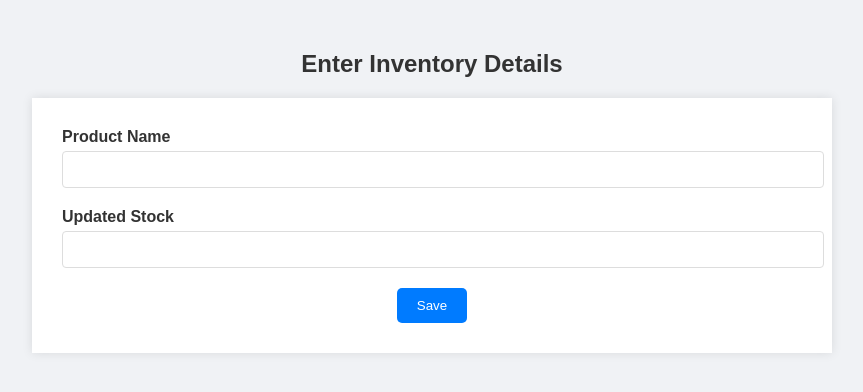
After one commit to anmollate/AI-INVENTORY-SYSTEM, a Flask app: page /updateinventory in a window 1280 px wide. The commit adds this page. Shown: the top 392 px of the page, without its empty margins (208-1071 px from the left). Run offline with Flask 3, Linux system fonts and the light colour scheme; some libraries are stand-ins or nearby versions.

Commit message:
Updation Of Inventory Successfull✅

```diff
--- a/app.py
+++ b/app.py
@@ -116,6 +116,30 @@ def lowstocklog():
 
     return render_template('lowstocklog.html', table=data)
 
+@app.route('/submitinv',methods=['POST'])
+def submitinv():
+    product=request.form['pname']
+    get_stock=int(request.form['upstock'])
+    conn=get_db_connection()
+    cursor=conn.cursor(cursor_factory=RealDictCursor)
+    cursor.execute("Select product_id from products where name=%s",(product,))
+    pid=cursor.fetchone()['product_id']
+    cursor.execute('Select stock from inventory where product_id=%s',(pid,))
+    stock=cursor.fetchone()['stock']
+    up_stock=stock+get_stock
+    cursor.execute('Update Inventory set stock=%s where product_id=%s',(up_stock,pid))
+    conn.commit()
+    cursor.close()
+    conn.close()
+
+    return redirect('/updateinventory')
+
+@app.route('/updateinventory')
+def updateinventory():
+    return render_template('updateinventory.html')
+
+
+
 if __name__ == '__main__':
     port = int(os.environ.get("PORT", 5000))
     app.run(host="0.0.0.0", port=port)
--- a/templates/index.html
+++ b/templates/index.html
@@ -24,5 +24,6 @@
             <a href="/lowstocklog" class="btn">Low Stock Log</a>
         </div>
     </div>
+    <h2>Sales Trends And Analysis</h2>
 </body>
 </html>
--- /dev/null
+++ b/templates/updateinventory.html
@@ -0,0 +1,31 @@
+<!DOCTYPE html>
+<html lang="en">
+<head>
+    <meta charset="UTF-8">
+    <title>Update Inventory</title>
+    <link rel="stylesheet" href="{{ url_for('static', filename='stylesform.css') }}">
+</head>
+<body>
+
+<div class="container">
+    <h2>Enter Inventory Details</h2>
+
+    <form action="/submitinv" method="post" class="form-box">
+        <div class="form-row">
+            <label>Product Name</label>
+            <input type="text" name="pname" required>
+        </div>
+        <div class="form-row">
+            <label>Updated Stock</label>
+            <input type="number" name="upstock" required>
+        </div>
+
+<!-- take input for product_id for sales using sql query -->
+
+        <button type="submit" class="btn">Save</button>
+    </form>
+</div>
+
+
+</body>
+</html>
```
Also changed, not shown: static/styles.css (+8 -0 lines), templates/addproduct.html (added).
